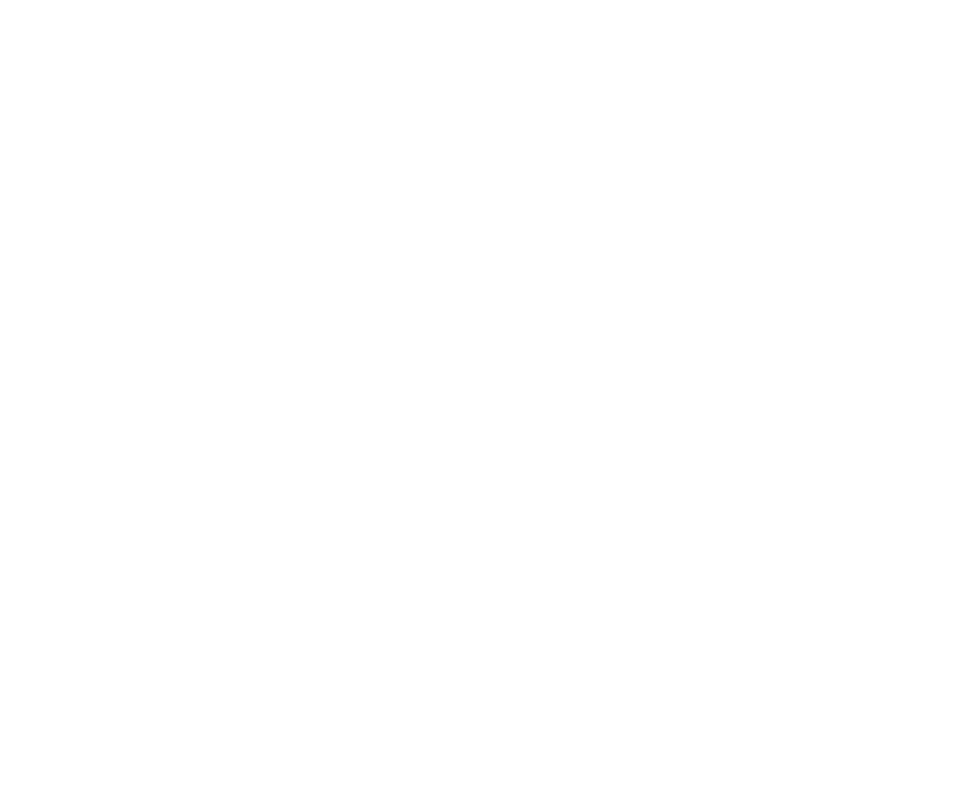
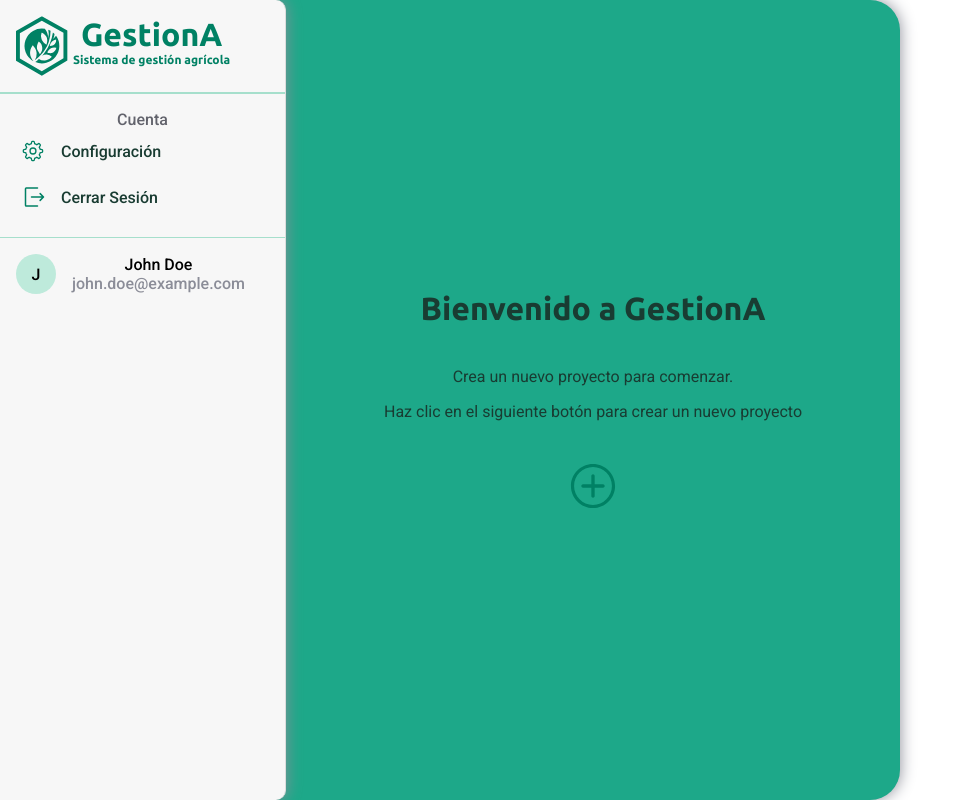
Before and after one commit to LeoRincon/frontend-gestiona, a React (Vite) app: page /project in a window 1280 px wide. Before the commit this address had no page. Shown: the whole page, without its empty margins (0-973 px from the left). Built offline with nearby package versions, Linux system fonts and the light colour scheme.

Commit message:
add Project route to the application router

```diff
--- a/src/routers/index.jsx
+++ b/src/routers/index.jsx
@@ -2,6 +2,7 @@
 import { Login } from '../views/login';
 import Signup from '../views/Signup';
 import Profile from '../views/Profile';
+import Project from '../views/Project';
 
 export const AppRouter = () => {
  return (
@@ -9,6 +10,7 @@
    <Route path='/' element={<Login />} />
    <Route path='/signup' element={<Signup />} />
    <Route path='/profile' element={<Profile />} />
+   <Route path='/project' element={<Project />} />
   </Routes>
  );
 };
```
